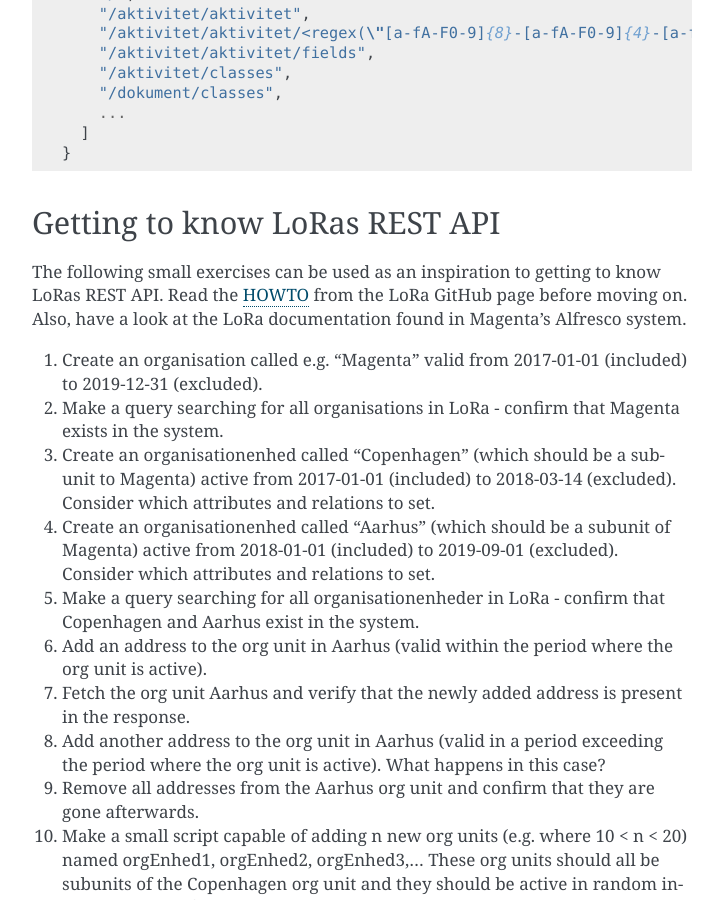
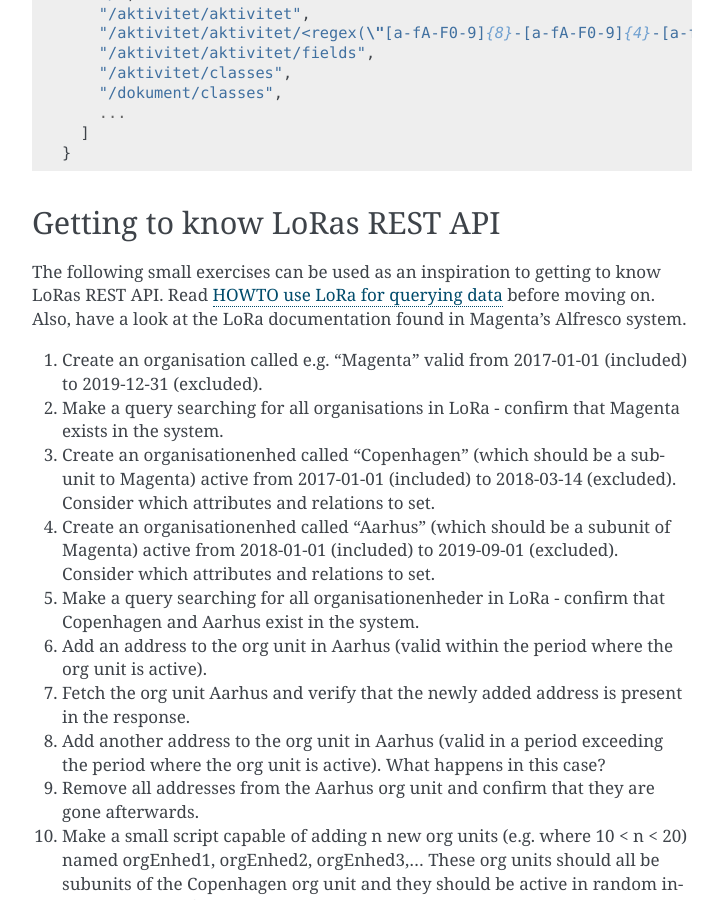
Before and after one commit to magenta-aps/mox, a Sphinx documentation site: the page built from doc/REST_API_getting-started.rst, in a window 1280 px wide and 900 px high, scrolled down 1814 px. Shown: the whole window, without its empty margins (388-1111 px from the left). Built offline with Sphinx 7.4.7, drawn with Linux system fonts in a browser that asks for light colours.

Commit message:
Fix link to LoRa HOWTO

```diff
--- a/doc/LoRa_HOWTO.rst
+++ b/doc/LoRa_HOWTO.rst
@@ -1,3 +1,5 @@
+.. _LoRaHOWTO:
+
 HOWTO use LoRa for querying data
 ================================
 
--- a/doc/REST_API_getting-started.rst
+++ b/doc/REST_API_getting-started.rst
@@ -91,9 +91,7 @@
 Getting to know LoRas REST API
 ------------------------------
 The following small exercises can be used as an inspiration to getting to know
-LoRas REST API. Read the
-`HOWTO <https://github.com/magenta-aps/mox/blob/master/doc/LoRa_HOWTO.rst>`_
-from the LoRa GitHub page before moving on. Also, have a look at the LoRa
+LoRas REST API. Read :ref:`LoRaHOWTO` before moving on. Also, have a look at the LoRa
 documentation found in Magenta’s Alfresco system.
 
 1. Create an organisation called e.g. “Magenta” valid from 2017-01-01
```
